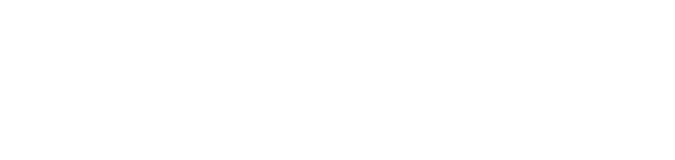
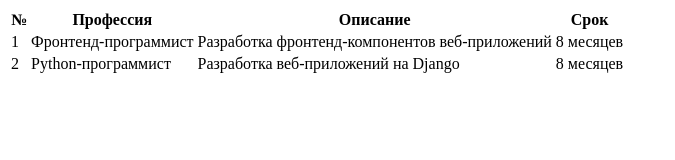
Before and after one commit to AntonDzyubenkoGit/PUG_test, a website: page index.pug in a window 1280 px wide. Shown: the whole page, without its empty margins (0-675 px from the left). Drawn offline with nearby package versions, Linux system fonts and the light colour scheme; files that its build step writes are made by us from their sources.

Commit message:
Упражнение для главы Миксины выполнено

```diff
--- a/pug/main.pug
+++ b/pug/main.pug
@@ -0,0 +1,21 @@
+-
+  const head = ["№","Профессия","Описание","Срок"]
+
+  const body = [
+    ["1","Фронтенд-программист","Разработка фронтенд-компонентов веб-приложений","8 месяцев"],
+    ["2","Python-программист","Разработка веб-приложений на Django","8 месяцев"],
+  ]
+
+mixin table(head = [], body = [])
+  table
+    thead
+      tr
+        each value in head
+          th= value
+    tbody
+      each values in body
+        tr
+          each value in values
+            td= value
+
++table(head, body)
```
Also changed, not shown: pug/mixin_exercizes.pug (+21 -0 lines), README.md, build/index.html.
